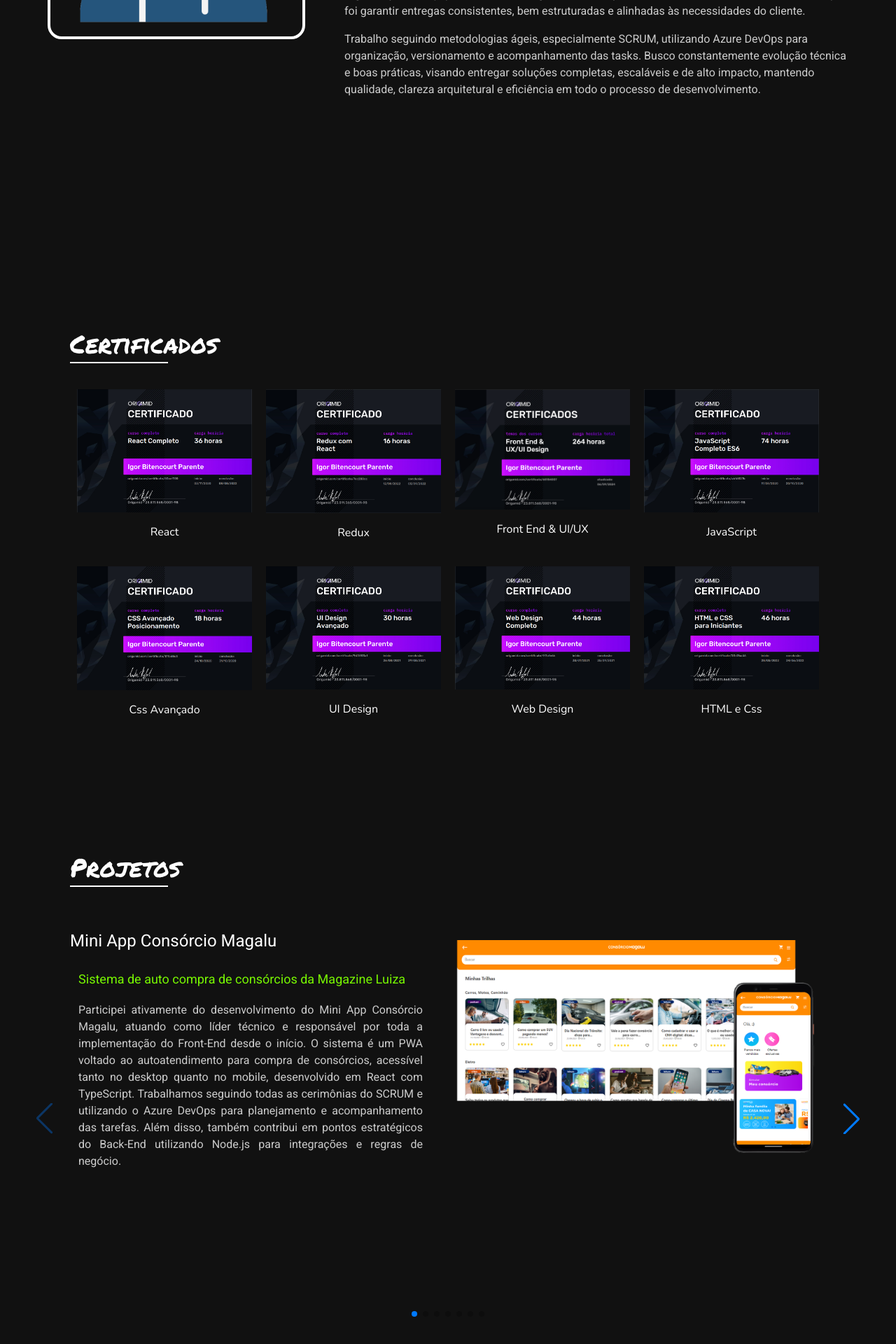
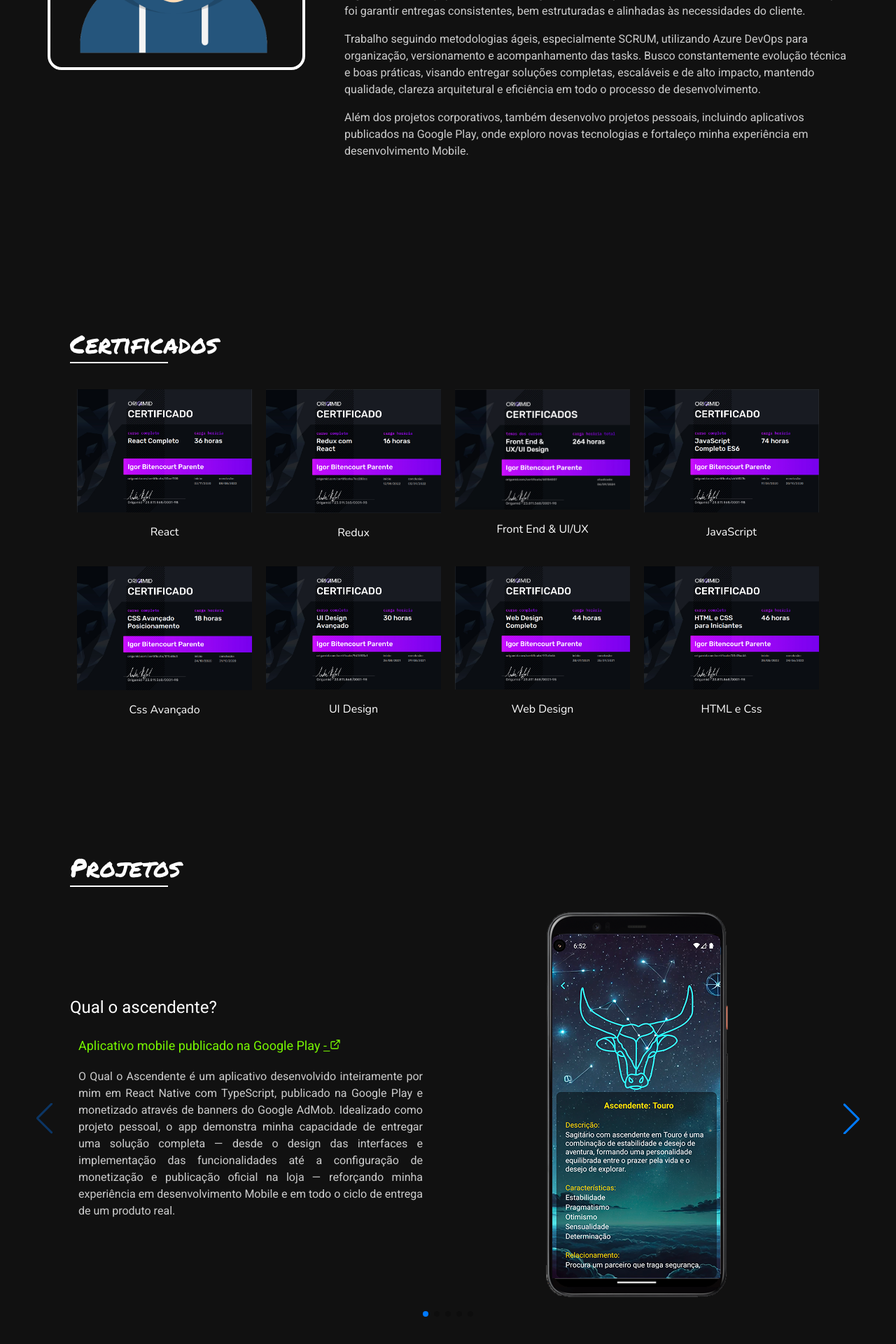
Before and after one commit to igorb-dev/igorb-dev, a React (Vite) app: page / in a window 1280 px wide. Shown: the part 1347-3267 px from the top of the page at 70% size. Built offline with nearby package versions, Linux system fonts and the light colour scheme.

Commit message:
feat: Add projeto Qual o ascendente

```diff
--- a/src/App.data.jsx
+++ b/src/App.data.jsx
@@ -11,7 +11,7 @@
 import imgAppVendas from './assets/imgProjects/AppVendas.png'
 import imgEnablers from './assets/imgProjects/Enablers.png'
 import imgEmpirica from './assets/imgProjects/Empirica.png'
-import imgDogs from './assets/imgProjects/Dogs.png'
+import imgQualOAscendente from './assets/imgProjects/QualOAscendente.png'
 import imgMiniDogs from './assets/imgProjects/MiniDogs.png'
 import imgAnimaisFantasticos from './assets/imgProjects/AnimaisFantasticos.png'
 
@@ -60,6 +60,13 @@
 
 export   const dataProjetos = [
     {
+        nomeProj: 'Qual o ascendente?',
+        imgProj: imgQualOAscendente,
+        descProj: 'Aplicativo mobile publicado na Google Play',
+        sobreProj: 'O Qual o Ascendente é um aplicativo desenvolvido inteiramente por mim em React Native com TypeScript, publicado na Google Play e monetizado através de banners do Google AdMob. Idealizado como projeto pessoal, o app demonstra minha capacidade de entregar uma solução completa — desde o design das interfaces e implementação das funcionalidades até a configuração de monetização e publicação oficial na loja — reforçando minha experiência em desenvolvimento Mobile e em todo o ciclo de entrega de um produto real.',
+        link: 'https://play.google.com/store/apps/details?id=com.qualoascendente&hl=pt_BR'
+      },
+      {
         nomeProj: 'Mini App Consórcio Magalu',
         imgProj: imgMiniApp,
         descProj: 'Sistema de auto compra de consórcios da Magazine Luiza',
@@ -87,25 +94,4 @@
       sobreProj: 'O projeto da Empírica Investimentos é um sistema completo para gestão, compra e venda de diferentes tipos de fundos, incluindo Fundos Multimercado, FIDC, Fundos no Exterior, Fundos Imobiliários e serviços relacionados. Atuei na equipe de desenvolvimento Front-End utilizando React com TypeScript, sendo responsável pela criação das interfaces e pela integração do Front-End com o Back-End, garantindo uma experiência fluida, segura e consistente em todo o fluxo de operações financeiras.',
       link: ''
     },
-    {
-      nomeProj: 'Dogs - Rede social para cachorros',
-      imgProj: imgDogs,
-      descProj: 'Projeto do curso de React',
-      sobreProj: 'Projeto desenvolvido no curso de React utilizando React com JavaScript, React Router, useContext, PropTypes, Componentes Funcionais, Hooks, entre outros.',
-      link: 'https://igorbdev.github.io/dogs/'
-    },
-    {
-      nomeProj: 'Mini Dogs - Gerenciamento de Usuarios Dogs',
-      imgProj: imgMiniDogs,
-      descProj: 'Projeto do curso de Redux',
-      sobreProj: 'Projeto desenvolvido no curso de Redux utilizando React com JavaScript e Redux, Store, Dispath, Hooks, Actions entre outros.',
-      link: 'https://igorbdev.github.io/redux/'
-    },
-    {
-      nomeProj: 'Animais Fantásticos',
-      imgProj: imgAnimaisFantasticos,
-      descProj: 'Projeto do curso de JavaScript',
-      sobreProj: 'Projeto desenvolvido no curso de JavaScript, do básico ao avançado, com Git, Fetch, Promises, Objetos, Arrays, Babel, entre outros.',
-      link: 'https://igorbdev.github.io/animais-fantasticos/'
-    }
   ]
--- a/src/App.jsx
+++ b/src/App.jsx
@@ -233,6 +233,7 @@
             <p className='Sobre-text'>Sou Desenvolvedor Full-Stack especializado no ecossistema JavaScript/TypeScript, atuando no desenvolvimento de aplicações Web, Mobile e PWAs. Tenho uma base sólida em Front-End, utilizando React e React Native para criar interfaces modernas, performáticas e centradas na experiência do usuário. Ao longo da minha trajetória, também evoluí significativamente no Back-End com Node.js, desenvolvendo APIs, integrações e regras de negócio.</p>
             <p className='Sobre-text'>Participei de projetos de grande porte nos segmentos de varejo, consórcios, investimentos e indústria automotiva, contribuindo tanto na implementação técnica quanto na definição de soluções. Em várias iniciativas atuei como líder de desenvolvimento, auxiliando na tomada de decisões, organização da equipe, revisão de código e comunicação direta com stakeholders. Meu foco sempre foi garantir entregas consistentes, bem estruturadas e alinhadas às necessidades do cliente.</p>
             <p className='Sobre-text'>Trabalho seguindo metodologias ágeis, especialmente SCRUM, utilizando Azure DevOps para organização, versionamento e acompanhamento das tasks. Busco constantemente evolução técnica e boas práticas, visando entregar soluções completas, escaláveis e de alto impacto, mantendo qualidade, clareza arquitetural e eficiência em todo o processo de desenvolvimento.</p>
+            <p className='Sobre-text'>Além dos projetos corporativos, também desenvolvo projetos pessoais, incluindo aplicativos publicados na Google Play, onde exploro novas tecnologias e fortaleço minha experiência em desenvolvimento Mobile.</p>
           </div>
         </div>
 
```
Also changed, not shown: src/assets/imgProjects/QualOAscendente.png (added).
